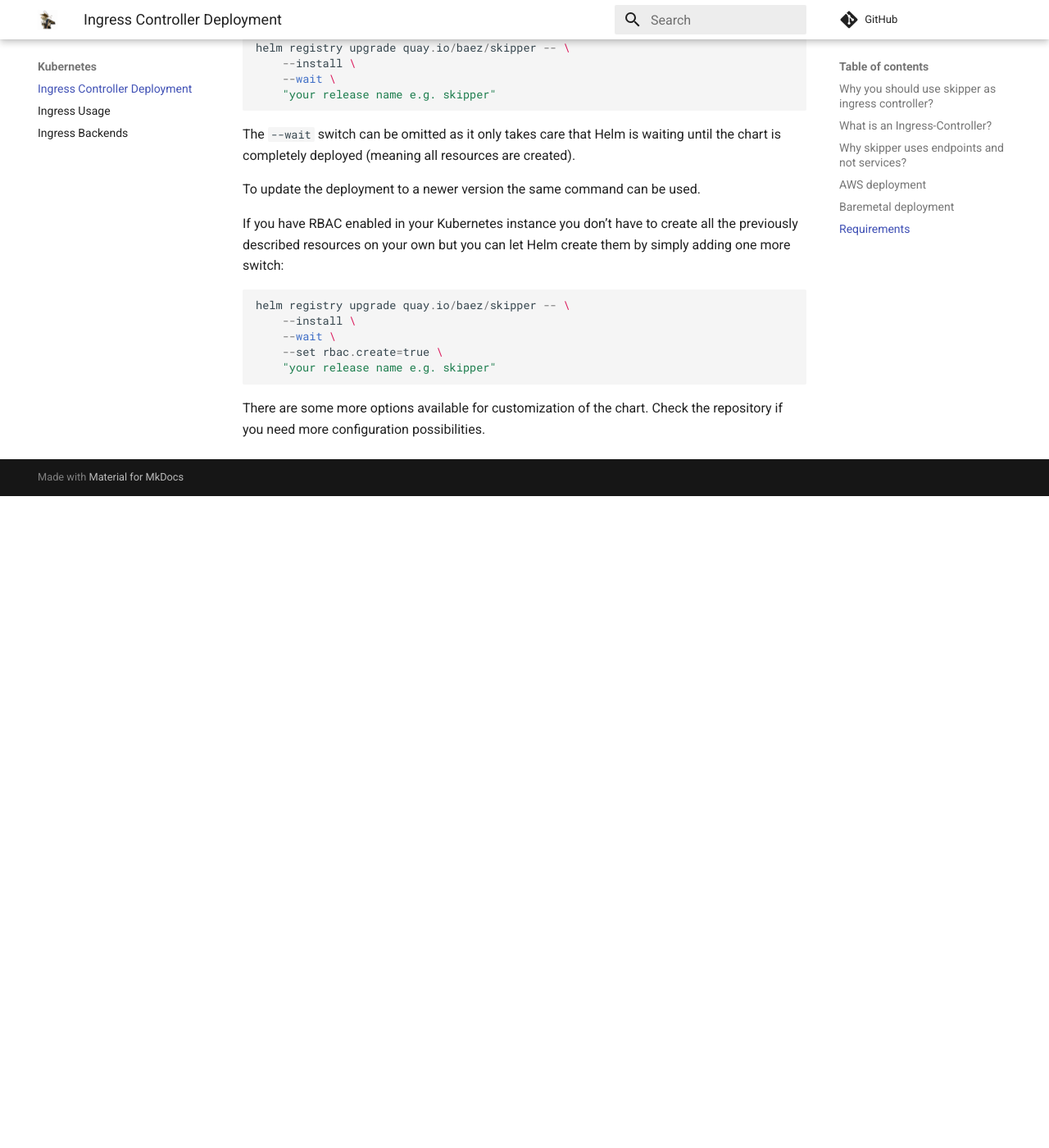
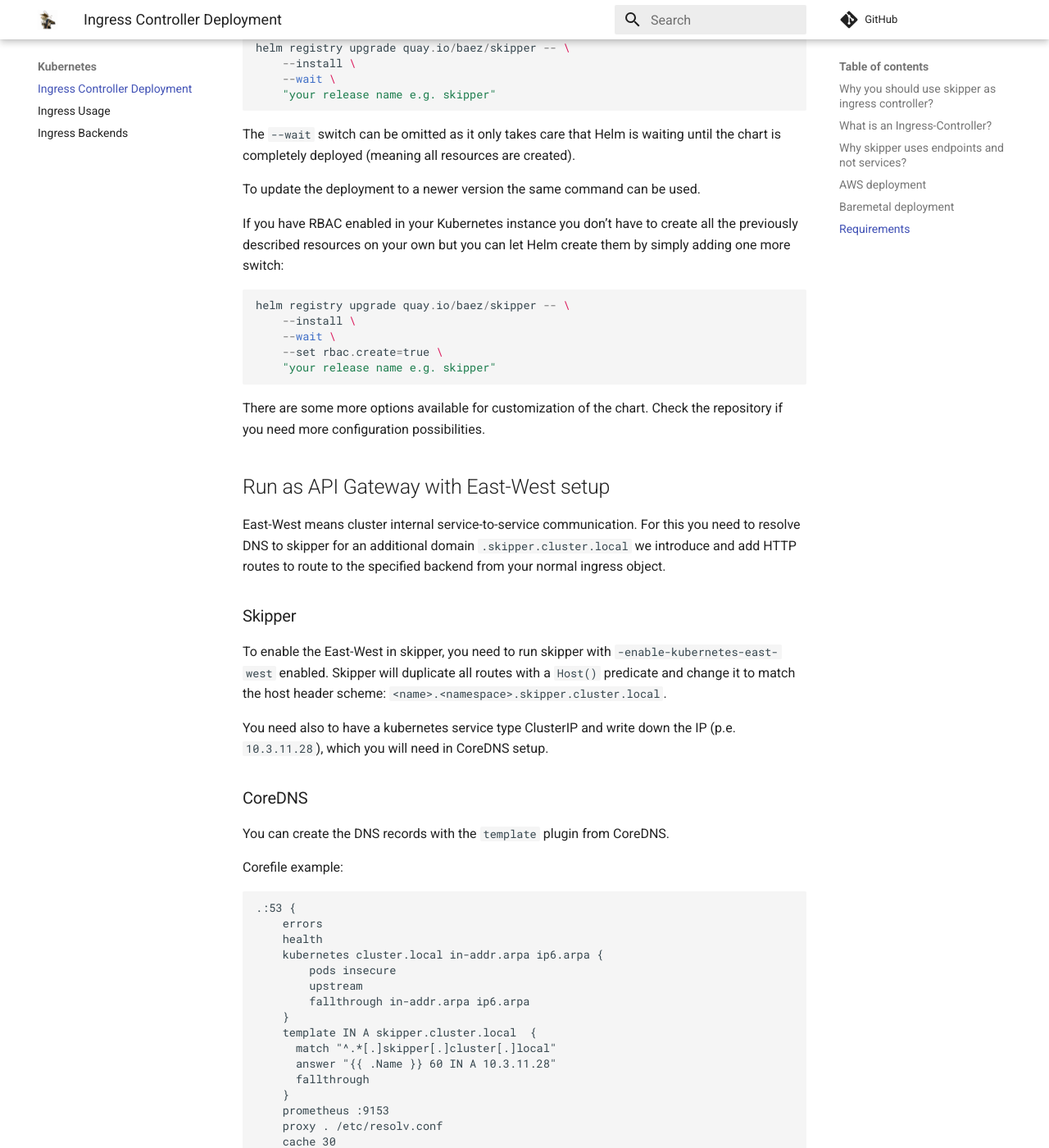
Before and after one commit to zalando/skipper, an MkDocs documentation site: the page built from docs/kubernetes/ingress-controller.md, in a window 1280 px wide and 1400 px high, scrolled down 12067 px. Shown: the whole window at 82% size. Built offline with MkDocs 1.6.1 and Material for MkDocs 9.7.7, drawn with Linux system fonts in a browser that asks for light colours; comment, search, counter and statistics services are not loaded; before the commit the page ends 12672 px from its top, so only the background shows below that; some of the changed text lies outside the part shown.

Commit message:
docs add ingress controller documentation
Signed-off-by: Sandor Szücs <sandor.szuecs@zalando.de>

````diff
--- a/docs/kubernetes/ingress-controller.md
+++ b/docs/kubernetes/ingress-controller.md
@@ -530,3 +530,77 @@
 
 There are some more options available for customization of the chart.
 Check the repository if you need more configuration possibilities.
+
+## Run as API Gateway with East-West setup
+
+East-West means cluster internal service-to-service communication.
+For this you need to resolve DNS to skipper for an additional domain
+`.skipper.cluster.local` we introduce and add HTTP routes to route to
+the specified backend from your normal ingress object.
+
+### Skipper
+
+To enable the East-West in skipper, you need to run skipper with
+`-enable-kubernetes-east-west` enabled. Skipper will duplicate all
+routes with a `Host()` predicate and change it to match the host
+header scheme: `<name>.<namespace>.skipper.cluster.local`.
+
+You need also to have a kubernetes service type ClusterIP and write
+down the IP (p.e. `10.3.11.28`), which you will need in CoreDNS setup.
+
+### CoreDNS
+
+You can create the DNS records with the `template` plugin from CoreDNS.
+
+Corefile example:
+```
+.:53 {
+    errors
+    health
+    kubernetes cluster.local in-addr.arpa ip6.arpa {
+        pods insecure
+        upstream
+        fallthrough in-addr.arpa ip6.arpa
+    }
+    template IN A skipper.cluster.local  {
+      match "^.*[.]skipper[.]cluster[.]local"
+      answer "{{ .Name }} 60 IN A 10.3.11.28"
+      fallthrough
+    }
+    prometheus :9153
+    proxy . /etc/resolv.conf
+    cache 30
+    reload
+}
+```
+
+
+### Usage
+
+If the setup was done correctly, the following ingress example will
+create an internal route with
+`Host(/^demo[.]default[.]skipper[.]cluster[.]local)` predicate:
+
+```
+apiVersion: extensions/v1beta1
+kind: Ingress
+metadata:
+  name: demo
+  namespace: default
+spec:
+  rules:
+  - host: demo.example.org
+    http:
+      paths:
+      - backend:
+          serviceName: example
+          servicePort: 80
+```
+
+Your clients inside the cluster should call this example with
+`demo.default.skipper.cluster.local` in their host header. Example
+from inside a container:
+
+```
+curl demo.default.skipper.cluster.local
+```
````
